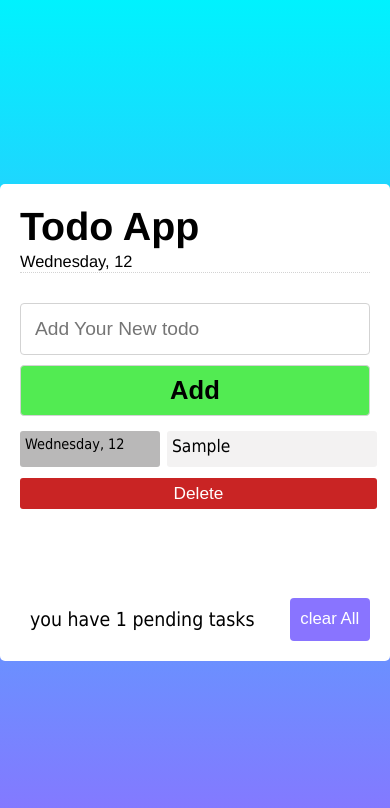
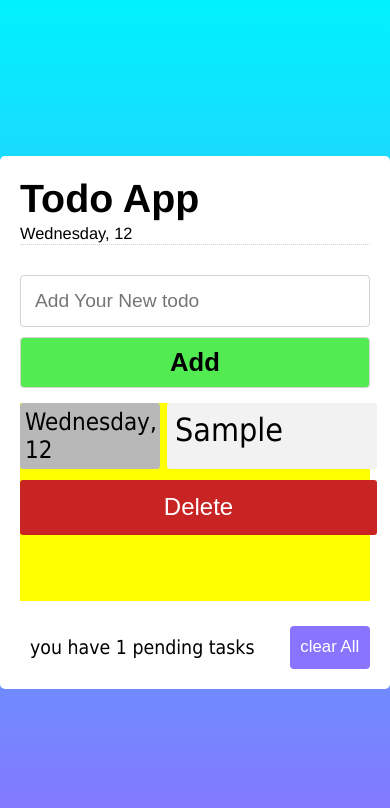
Before and after one commit to Abdullahi-Muze/toDoList-projects, a plain HTML site: page index.html in a window 390 px wide. Both pictures are taken after typing "Sample" into the empty fields and a click on the button "Add". Drawn offline with Linux system fonts and the light colour scheme.

```diff
--- a/style.css
+++ b/style.css
@@ -204,12 +204,26 @@ body{
         grid-template-columns: 40% 60%;
         grid-template-rows: 1fr 1fr 1fr;
         gap: 2%;
-        margin-bottom: 10px;
+        margin-bottom: -25px;
+        background-color: yellow;
 
+    }
+    .form .tasks .task p{
+        padding: 8px;
+        font-size:2em ;
+        background-color: rgb(243, 242, 242);
+        border-radius: 3px;
+
+    }
+    .form .tasks .task small{
+        padding: 5px;
+        font-size:1.5em ;
+        background-color: rgb(185, 184, 184);
+        border-radius: 3px;
     }
     .form .tasks button{
         padding: 5px;
-        font-size:1.08em ;
+        font-size:1.5em ;
         background-color: rgb(201, 36, 36);
         border: none;
         color: white;
```
